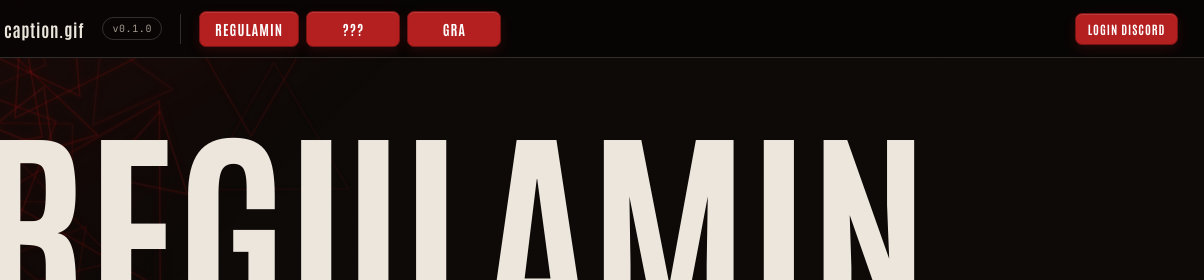
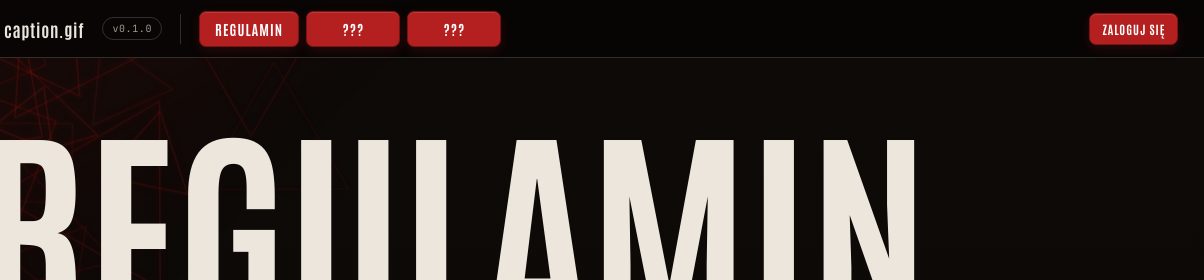
Before and after one commit to WielkiGoggle/regulamin.caption.gif, a website: page index.html in a window 1280 px wide. Shown: the top 280 px of the page, 76-1280 px from the left. Drawn offline with Linux system fonts and the light colour scheme; no server answers.

Commit message:
Update index.html

```diff
--- a/index.html
+++ b/index.html
@@ -853,11 +853,11 @@ footer .d{
   <nav class="site-nav" aria-label="Główne menu">
     <a href="#top">Regulamin</a>
     <a href="#wkrotce">???</a>
-    <a href="#wkrotce">Gra</a>
+    <a href="#wkrotce">???</a>
   </nav>
   <div id="login-box">
     <a id="discord-login" href="/api/auth/discord/login">
-      Login Discord
+      ZALOGUJ SIĘ
     </a>
   </div>
   <div class="updates-panel" id="updates-panel" hidden>
```
